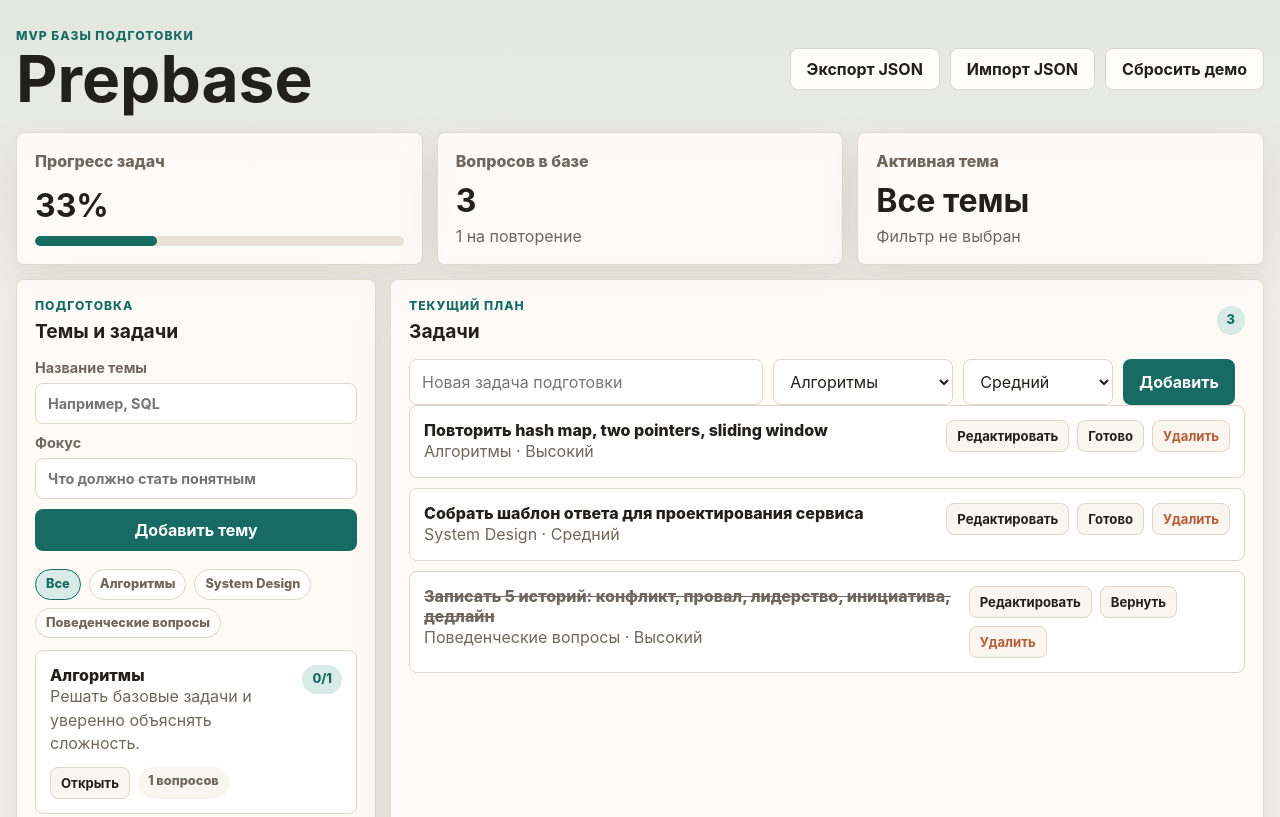
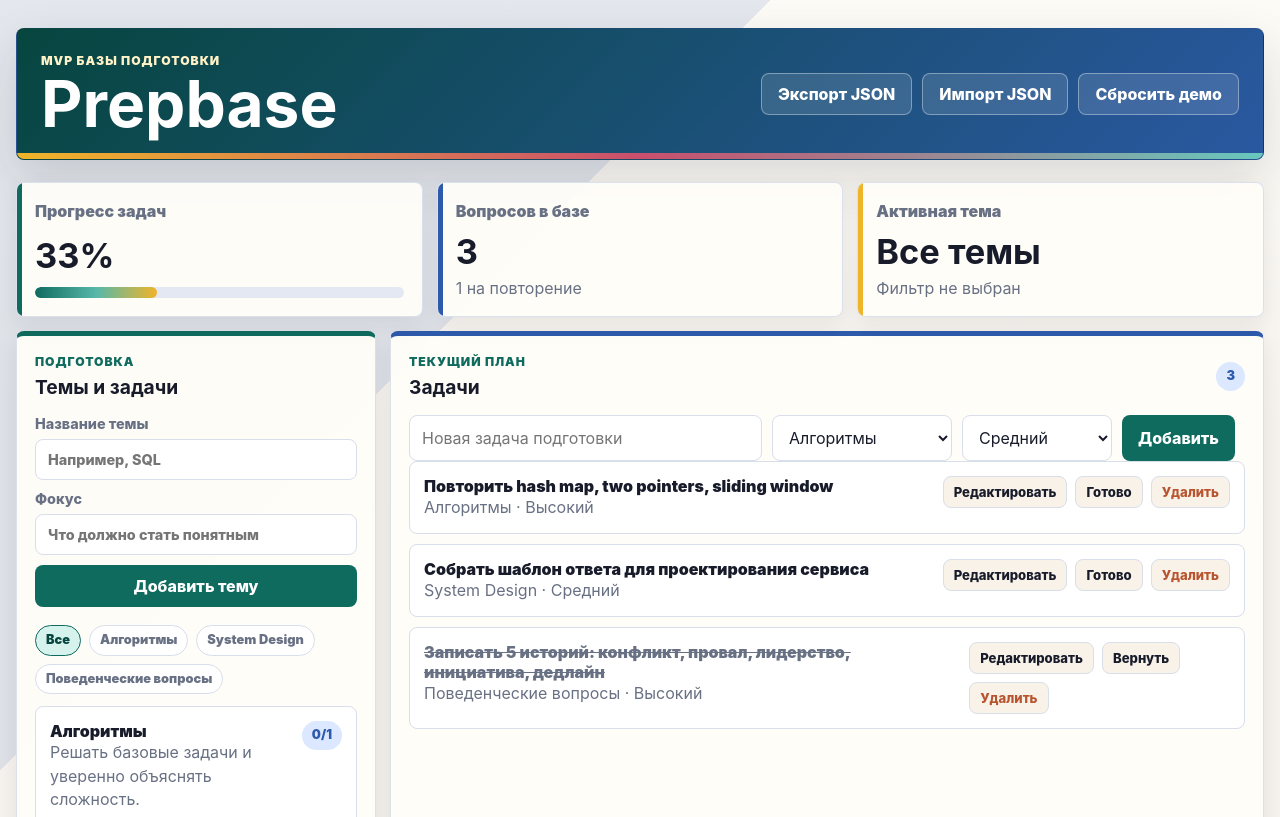
Before and after one commit to aim123qqq-cpu/prepbase-mvp, a plain HTML site: page index.html in a window 1280 px wide. Shown: the top 817 px of the page. Drawn offline with Linux system fonts and the light colour scheme.

Commit message:
Refresh visual design

```diff
--- a/styles.css
+++ b/styles.css
@@ -1,16 +1,24 @@
 :root {
   color-scheme: light;
-  --bg: #f4f1eb;
-  --surface: #fffdfa;
-  --surface-strong: #f9f6f0;
-  --ink: #22201d;
-  --muted: #6f675d;
-  --line: #ded6ca;
-  --accent: #176b63;
-  --accent-soft: #d8ebe7;
-  --warn: #b85c38;
-  --ok: #386641;
-  --shadow: 0 16px 44px rgba(54, 44, 31, 0.1);
+  --bg: #f6f3ee;
+  --surface: #fffdf8;
+  --surface-strong: #f9f2e8;
+  --ink: #171b2a;
+  --muted: #687083;
+  --line: #d8deea;
+  --accent: #106b5f;
+  --accent-strong: #07463f;
+  --accent-soft: #d6f2ed;
+  --blue: #2e5aac;
+  --blue-soft: #dbe8ff;
+  --gold: #f0b429;
+  --gold-soft: #fff2c7;
+  --rose: #c94f6d;
+  --rose-soft: #ffe0e8;
+  --warn: #b8542f;
+  --ok: #2f7a43;
+  --shadow: 0 18px 48px rgba(25, 31, 46, 0.14);
+  --shadow-soft: 0 8px 22px rgba(25, 31, 46, 0.08);
 }
 
 * {
@@ -21,8 +29,8 @@ body {
   margin: 0;
   min-width: 320px;
   background:
-    linear-gradient(180deg, rgba(23, 107, 99, 0.08), rgba(244, 241, 235, 0) 340px),
-    var(--bg);
+    linear-gradient(135deg, rgba(46, 90, 172, 0.12) 0 22%, transparent 22% 100%),
+    linear-gradient(180deg, #fdfbf6 0, var(--bg) 420px);
   color: var(--ink);
   font-family:
     Inter, ui-sans-serif, system-ui, -apple-system, BlinkMacSystemFont, "Segoe UI",
@@ -42,13 +50,23 @@ button {
   background: var(--accent);
   color: white;
   cursor: pointer;
-  font-weight: 700;
+  font-weight: 800;
   min-height: 42px;
   padding: 0 16px;
+  transition:
+    box-shadow 160ms ease,
+    filter 160ms ease,
+    transform 160ms ease;
 }
 
 button:hover {
-  filter: brightness(0.94);
+  box-shadow: 0 10px 22px rgba(16, 107, 95, 0.2);
+  filter: brightness(0.96);
+  transform: translateY(-1px);
+}
+
+button:active {
+  transform: translateY(0);
 }
 
 input,
@@ -61,6 +79,16 @@ textarea {
   color: var(--ink);
   outline: none;
   padding: 11px 12px;
+  transition:
+    border-color 160ms ease,
+    box-shadow 160ms ease;
+}
+
+input:focus,
+select:focus,
+textarea:focus {
+  border-color: var(--blue);
+  box-shadow: 0 0 0 4px rgba(46, 90, 172, 0.14);
 }
 
 textarea {
@@ -72,7 +100,7 @@ label {
   gap: 7px;
   color: var(--muted);
   font-size: 0.9rem;
-  font-weight: 700;
+  font-weight: 800;
 }
 
 .app-shell {
@@ -91,7 +119,25 @@ label {
 }
 
 .topbar {
+  position: relative;
   margin-bottom: 22px;
+  border: 1px solid rgba(23, 27, 42, 0.1);
+  border-radius: 8px;
+  background:
+    linear-gradient(135deg, rgba(7, 70, 63, 0.96), rgba(46, 90, 172, 0.9)),
+    var(--accent-strong);
+  box-shadow: var(--shadow);
+  color: white;
+  overflow: hidden;
+  padding: 24px;
+}
+
+.topbar::after {
+  position: absolute;
+  inset: auto 0 0;
+  height: 6px;
+  background: linear-gradient(90deg, var(--gold), var(--rose), #67c8bd);
+  content: "";
 }
 
 h1,
@@ -101,7 +147,7 @@ p {
 }
 
 h1 {
-  font-size: clamp(2.1rem, 5vw, 4.5rem);
+  font-size: clamp(2.4rem, 5vw, 4.8rem);
   line-height: 0.95;
   letter-spacing: 0;
 }
@@ -114,16 +160,30 @@ h2 {
 .eyebrow {
   color: var(--accent);
   font-size: 0.76rem;
-  font-weight: 800;
+  font-weight: 900;
   letter-spacing: 0.08em;
   margin-bottom: 6px;
   text-transform: uppercase;
 }
 
+.topbar .eyebrow {
+  color: var(--gold-soft);
+}
+
 .ghost-button {
-  border: 1px solid var(--line);
+  border: 1px solid rgba(23, 27, 42, 0.14);
   background: var(--surface);
   color: var(--ink);
+}
+
+.topbar .ghost-button {
+  border-color: rgba(255, 255, 255, 0.36);
+  background: rgba(255, 255, 255, 0.12);
+  color: white;
+}
+
+.topbar .ghost-button:hover {
+  box-shadow: 0 10px 24px rgba(0, 0, 0, 0.18);
 }
 
 .topbar-actions {
@@ -131,6 +191,8 @@ h2 {
   flex-wrap: wrap;
   justify-content: flex-end;
   gap: 10px;
+  position: relative;
+  z-index: 1;
 }
 
 .stats-grid {
@@ -142,28 +204,47 @@ h2 {
 
 .metric,
 .panel {
-  border: 1px solid rgba(222, 214, 202, 0.9);
+  border: 1px solid rgba(216, 222, 234, 0.9);
   border-radius: 8px;
-  background: rgba(255, 253, 250, 0.86);
-  box-shadow: var(--shadow);
+  background: rgba(255, 253, 248, 0.94);
+  box-shadow: var(--shadow-soft);
 }
 
 .metric {
   display: grid;
   align-content: space-between;
-  min-height: 128px;
+  min-height: 132px;
   padding: 18px;
+  position: relative;
+  overflow: hidden;
+}
+
+.metric::before {
+  position: absolute;
+  inset: 0 auto 0 0;
+  width: 5px;
+  background: var(--accent);
+  content: "";
+}
+
+.metric:nth-child(2)::before {
+  background: var(--blue);
+}
+
+.metric:nth-child(3)::before {
+  background: var(--gold);
 }
 
 .metric-label {
   color: var(--muted);
-  font-weight: 800;
+  font-weight: 900;
 }
 
 .metric strong {
   display: block;
   margin: 10px 0 6px;
-  font-size: 2rem;
+  color: var(--ink);
+  font-size: 2.15rem;
 }
 
 .metric p {
@@ -171,10 +252,10 @@ h2 {
 }
 
 .progress-track {
-  height: 10px;
+  height: 11px;
   overflow: hidden;
   border-radius: 999px;
-  background: #e9e1d6;
+  background: #e3e8f3;
 }
 
 .progress-track span {
@@ -182,7 +263,7 @@ h2 {
   width: 0%;
   height: 100%;
   border-radius: inherit;
-  background: var(--accent);
+  background: linear-gradient(90deg, var(--accent), #56b8aa, var(--gold));
   transition: width 180ms ease;
 }
 
@@ -195,6 +276,18 @@ h2 {
 
 .panel {
   padding: 18px;
+}
+
+.topics-panel {
+  border-top: 5px solid var(--accent);
+}
+
+.tasks-panel {
+  border-top: 5px solid var(--blue);
+}
+
+.question-panel {
+  border-top: 5px solid var(--rose);
 }
 
 .stacked-form,
@@ -238,7 +331,7 @@ h2 {
 .status {
   border-radius: 999px;
   font-size: 0.8rem;
-  font-weight: 800;
+  font-weight: 900;
   line-height: 1;
   padding: 8px 10px;
 }
@@ -253,12 +346,12 @@ h2 {
 .filter-chip.active {
   border-color: var(--accent);
   background: var(--accent-soft);
-  color: var(--accent);
+  color: var(--accent-strong);
 }
 
 .pill {
-  background: var(--accent-soft);
-  color: var(--accent);
+  background: var(--blue-soft);
+  color: var(--blue);
 }
 
 .topic-list,
@@ -275,6 +368,18 @@ h2 {
   border-radius: 8px;
   background: white;
   padding: 14px;
+  transition:
+    border-color 160ms ease,
+    box-shadow 160ms ease,
+    transform 160ms ease;
+}
+
+.topic-card:hover,
+.task-card:hover,
+.question-card:hover {
+  border-color: rgba(46, 90, 172, 0.28);
+  box-shadow: var(--shadow-soft);
+  transform: translateY(-1px);
 }
 
 .topic-card {
@@ -284,12 +389,12 @@ h2 {
 
 .topic-card.active {
   border-color: var(--accent);
-  box-shadow: inset 4px 0 0 var(--accent);
+  box-shadow: inset 5px 0 0 var(--accent), var(--shadow-soft);
 }
 
 .editing {
-  border-color: var(--accent);
-  box-shadow: inset 4px 0 0 var(--accent);
+  border-color: var(--blue);
+  box-shadow: inset 5px 0 0 var(--blue), var(--shadow-soft);
 }
 
 .topic-top,
@@ -304,7 +409,8 @@ h2 {
 .topic-title,
 .task-title,
 .question-title {
-  font-weight: 850;
+  color: var(--ink);
+  font-weight: 900;
 }
 
 .topic-goal,
@@ -331,6 +437,10 @@ h2 {
   color: var(--ink);
   font-size: 0.82rem;
   padding: 0 10px;
+}
+
+.small-button:hover {
+  box-shadow: 0 8px 18px rgba(25, 31, 46, 0.08);
 }
 
 .danger {
@@ -366,34 +476,35 @@ h2 {
 }
 
 .status {
-  background: #ece5dc;
+  background: #edf0f6;
   color: var(--muted);
   white-space: nowrap;
 }
 
 .status[data-status="Знаю"] {
-  background: #e0ecd9;
+  background: #dff1df;
   color: var(--ok);
 }
 
 .status[data-status="Повторить"] {
-  background: #f6dfd2;
-  color: var(--warn);
+  background: var(--rose-soft);
+  color: var(--rose);
 }
 
 .status[data-status="Учу"] {
-  background: var(--accent-soft);
-  color: var(--accent);
+  background: var(--gold-soft);
+  color: #765100;
 }
 
 .tag {
-  background: var(--surface-strong);
-  color: var(--muted);
+  background: var(--blue-soft);
+  color: var(--blue);
 }
 
 .empty-state {
   border: 1px dashed var(--line);
   border-radius: 8px;
+  background: rgba(255, 255, 255, 0.58);
   padding: 18px;
   text-align: center;
 }
@@ -431,4 +542,8 @@ h2 {
     align-items: stretch;
     flex-direction: column;
   }
+
+  .topbar {
+    padding: 20px;
+  }
 }
```
